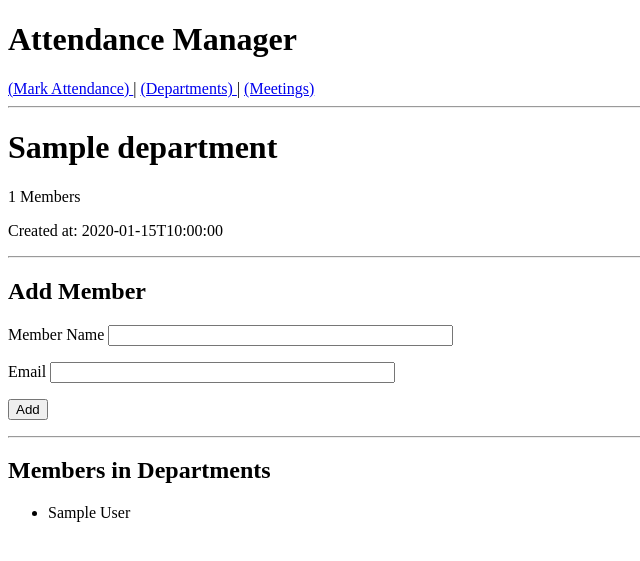
After one commit to Timadey/attendance-manager, a Flask app: page /departments/1 in a window 1280 px wide. The commit adds this page. Shown: the top 561 px of the page, without its empty margins (0-640 px from the left). Run offline with Flask 3, Linux system fonts and the light colour scheme; tables that the repository leaves empty hold one stand-in row (values such as "Sample post"); parts of the project's set-up code (start-up, migrations or seed data) failed here and were passed over.

Commit message:
Add meetings and attendance

```diff
--- a/app/forms.py
+++ b/app/forms.py
@@ -1,9 +1,27 @@
 #!/usr/bin/env python3
 
 from flask_wtf import FlaskForm
-from wtforms import StringField, SubmitField
+from wtforms import StringField, SubmitField, TextAreaField
 
 
 class DepartmentForm(FlaskForm):
     name = StringField('Department Name')
     submit = SubmitField('Save')
+
+
+class MemberForm(FlaskForm):
+    name = StringField('Member Name')
+    email = StringField('Email')
+    submit = SubmitField('Add')
+
+
+class MeetingForm(FlaskForm):
+    name = StringField('Meeting name')
+    desc = TextAreaField('Description')
+    submit = SubmitField('Add Meeting')
+
+
+class AttendanceForm(FlaskForm):
+    code = StringField(
+        'Member Code', description='Enter unique code for member')
+    submit = SubmitField('Mark Attendance')
--- a/app/routes.py
+++ b/app/routes.py
@@ -1,42 +1,120 @@
 #!/usr/bin/env python3
 
 from app import app, db
-from app.forms import DepartmentForm
-from models import Department, Organisation
+from app.forms import DepartmentForm, MemberForm, MeetingForm, AttendanceForm
+from models import Department, Organisation, Member, Meeting, attendance
 from flask import redirect, request, flash, url_for, render_template
+from sqlalchemy import insert, select
+
 
 app.app_context().push()
-org_id = '94f3eb84-8e11-456b-8ca9-50060d0aac21'
+
+org_id = '94f3eb84-8e11-456b-8ca9-50060d0aac21'  # Will be Stored as cookie
+meet_id = '5ba4e709-f211-4b0f-be56-9571e7abaf10'  # Will be Stored as cookie
 org = Organisation.get('94f3eb84-8e11-456b-8ca9-50060d0aac21')
-# dep = Department.get()
 
 
-@app.route('/')
+@app.route('/', methods=['GET'])
 def index():
-    return render_template('base.html')
+    return render_template('index.html', form=AttendanceForm())
 
 
-@app.route('/departments', methods=['GET'])
+@app.route('/departments', methods=['GET', 'POST'])
 def departments():
     """
-    Get all departments in the organisation
+    Get all departments in the organisation or ad a new department
     """
     # depts = Department.query.all()
-    depts = org.departments
-    departments = [dept.to_dict() for dept in depts]
-    return render_template('departments.html', departments=departments)
-
-
-@app.route('/departments/new', methods=['GET', 'POST'])
-def add_department():
-    """
-    Add new department to the organisation
-    """
     form = DepartmentForm()
     if form.validate_on_submit():
         name = form.name.data
         dept = Department(name, organisation_id=org_id)
         dept.save()
         flash(f"New Department added: {dept.name}")
+        return redirect(url_for('departments'))
+    depts = Organisation.get(org_id).departments
+    departments = [dept.to_dict() for dept in depts]
+    return render_template('departments.html', form=form, departments=departments)
+
+
+@app.route('/departments/<string:id>', methods=['GET', 'POST'])
+def department(id: str):
+    """Get a department with the given id
+    Post a new member to the department
+    """
+    dept = db.session.query(Department).filter(
+        Department.id == id and Organisation.id == org_id).order_by(Department.date_added).one()
+    print(dept.members)
+    form = MemberForm()
+    if form.validate_on_submit():
+        name = form.name.data
+        email = form.email.data
+        new_member = Member(name, email, 'password', organisation_id=org_id)
+        from datetime import datetime
+        new_member.code = str(datetime.now())[20:]
+        dept.members.append(new_member)
+        dept.save()
+        flash(f'New member: {new_member.name} added to {dept.name}')
+        return redirect(f"{url_for('departments')}/{dept.id}")
+    return render_template('department.html', form=form, department=dept.to_dict())
+
+
+@app.route('/meetings', methods=['GET', 'POST'])
+def meetings():
+    """Get the meetings in the organisations and add new meetings
+    """
+    form = MeetingForm()
+    if form.validate_on_submit():
+        name = form.name.data
+        new_meeting = Meeting(name=name, organisation_id=org_id)
+        new_meeting.save()
+        flash('New meeting added')
+        return redirect(url_for('departments'))
+    meetings = Organisation.get(org_id).meetings
+    return render_template('meetings.html', meetings=[me.to_dict() for me in meetings], form=form)
+
+
+@app.route('/attendance/mark', methods=['POST'])
+@app.route('/attendance/mark/<string:code>', methods=['POST'])
+def mark_attendance(code: str = None):
+    """Mark attendance for the member with the code `code`
+    """
+    form = AttendanceForm(code=code)
+    if form.validate_on_submit() or code is not None:
+        member = Member.query.filter_by(code=code or form.code.data).one()
+        if not member:
+            flash('Member does not exist!')
+            return redirect(url_for('index'))
+        att = insert(attendance).values(
+            member_id=member.id, meeting_id=meet_id)
+        res = db.session.execute(att)
+        if res:
+            # db.session.add(attendance)
+            # db.session.commit()
+            flash(f'Attendance marked for: {member.name}')
+        else:
+            flash(f"Couldn't mark attendance. Internal Error!")
         return redirect(url_for('index'))
-    return render_template('department_new.html', title='New Department', form=form)
+
+
+@app.route('/attendance', methods=['GET'])
+def attendances():
+    """All the attendance of every meeting with
+    """
+    stmt = select('attendance').where(organisation_id=org_id)
+    att = db.session.execute(stmt)
+    return att
+
+    # @app.route('/departments/new', methods=['GET', 'POST'])
+    # def add_department():
+    #     """
+    #     Add new department to the organisation
+    #     """
+    #     form = DepartmentForm()
+    #     if form.validate_on_submit():
+    #         name = form.name.data
+    #         dept = Department(name, organisation_id=org_id)
+    #         dept.save()
+    #         flash(f"New Department added: {dept.name}")
+    #         return redirect(url_for('index'))
+    #     return render_template('department_new.html', title='New Department', form=form)
--- a/app/templates/base.html
+++ b/app/templates/base.html
@@ -9,10 +9,12 @@
     </head>
 
     <body>
-        <h1> Menu </h1>
+        <h1> Attendance Manager </h1>
         <div>
-           <span> <a href= "{{ url_for('departments') }}"> Departments </a> </span>
-           <span> <a href = "{{ url_for('add_department') }}" > New Department </a> </span>
+           <span> <a href= "{{ url_for('index') }}"> (Mark Attendance) </a> </span> |
+           <span> <a href= "{{ url_for('departments') }}"> (Departments) </a> </span> |
+            <span> <a href="{{ url_for('meetings') }}"> (Meetings) </a> </span>
+
         </div>
         <hr>
         {% with messages = get_flashed_messages() %}
--- /dev/null
+++ b/app/templates/department.html
@@ -0,0 +1,30 @@
+{% extends 'base.html' %}
+
+{% block content %}
+<div>
+    <h1>{{ department.name }}</h1>
+    <p>{{ department.members|length}} Members</p>
+    <p>Created at: {{ department.date_added }}</p>
+    <hr>
+    <h2> Add Member </h2>
+    <form method='POST' , action="{{ url_for('departments') }}/{{department.id}}">
+        {{ form.hidden_tag() }}
+        <p>
+            {{ form.name.label }} {{ form.name(size=40) }}
+        </p>
+        <p>
+            {{ form.email.label }} {{ form.email(size=40) }}
+        </p>
+        <p> {{ form.submit() }} </p>
+    </form>
+    <hr>
+    <h2>Members in Departments</h2>
+    {% for member in department.members %}
+    <ul>
+        <li>{{ member.name }}</li>
+    </ul>
+    {% else %}
+    <p> No member in department </p>
+    {% endfor %}
+</div>
+{% endblock %}
--- a/models/__init__.py
+++ b/models/__init__.py
@@ -1,4 +1,6 @@
 #!/usr/bin/env python3
-
+from models.base_model import BaseModel
 from models.department import Department
 from models.organisation import Organisation
+from models.member import Member
+from models.meeting import Meeting, attendance
--- a/models/organisation.py
+++ b/models/organisation.py
@@ -21,3 +21,4 @@ class Organisation(User, db.Model):
     members = relationship('Member', backref='organisation',
                            cascade='all, delete-orphan')
     departments = relationship('Department', cascade='all, delete-orphan')
+    meetings = relationship('Meeting', cascade='all, delete-orphan')
--- a/models/user.py
+++ b/models/user.py
@@ -16,7 +16,7 @@ class User(BaseModel):
     """
     name = Column(String(60), nullable=False)
     email = Column(String(60), nullable=False, unique=True)
-    hash_password = Column(String(128), nullable=False)
+    hash_password = Column(String(128), nullable=False, default='password')
 
     def __init__(self, name, email, password, **kwargs):
         """Initialize department"""
```
Also changed, not shown: app/templates/department_new.html (+1 -6 lines), app/templates/departments.html (+5 -3 lines), app/templates/index.html (added, +13 -0 lines), app/templates/meetings.html (added, +25 -0 lines), models/meeting.py (added, +38 -0 lines), models/member.py (+10 -2 lines).
